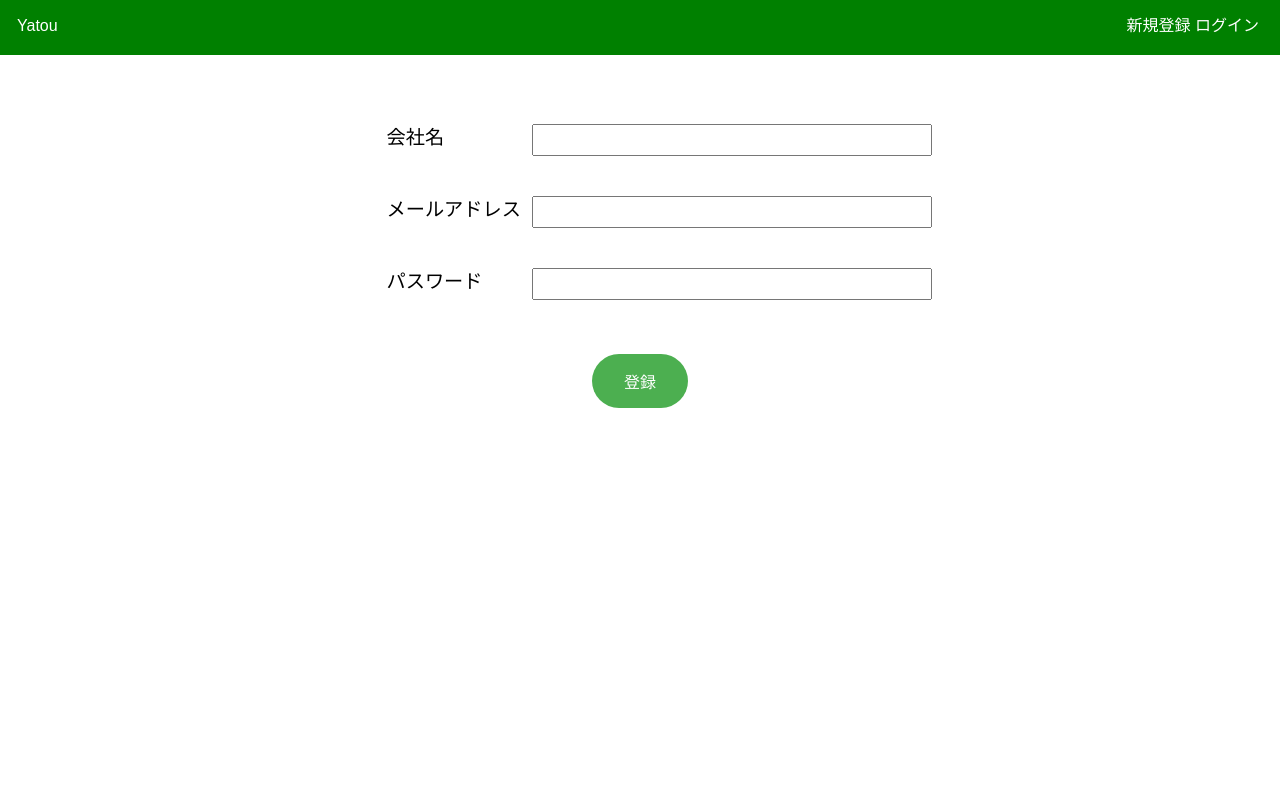
After one commit to keitaroemotion/personal-website-django, a Django app: page /signup in a window 1280 px wide. The commit adds this page. Run offline with Django 3.2, Linux system fonts and the light colour scheme.

Commit message:
creating company signup workflow

```diff
--- /dev/null
+++ b/peer/templates/_header.html
@@ -0,0 +1,5 @@
+<div class="header">
+    <div class="header-title">  Yatou </div> <!-- it should be icon -->
+    <a class="header-signup" href="signup"> 新規登録 </a>
+    <div class="header-signin"> ログイン </div>
+</div>
--- /dev/null
+++ b/peer/templates/signup.html
@@ -0,0 +1,41 @@
+{% load static %}
+<link rel="stylesheet" href="{% static 'css/base.css' %}">
+<!DOCTYPE html>
+<html>
+    <head>
+        <title> MicroTeach </title>
+    </head>
+    <body>
+        {% include '_header.html' %}
+        <div class="caption">
+            <form action="signup_done" method="post">
+                {% csrf_token %}
+                <div class="signup_field">
+                    <div class="field_name"> 会社名 </div>
+                    <input id="company_name"
+                           class="text_field"
+                           type="text"
+                           name="company_name">
+                </div>
+                <div class="signup_field">
+                    <div class="field_name"> メールアドレス </div>
+                    <input id="email"
+                           class="text_field"
+                           type="text"
+                           name="email">
+                </div>
+                <!-- need to encrypt password -->
+                <div class="signup_field">
+                    <div class="field_name"> パスワード </div>
+                    <input id="password"
+                           class="text_field"
+                           type="password"
+                           name="password">
+                </div>
+                <div class="button-body">
+                    <input type="submit" class="button" value="登録">
+                </div>
+            </form>
+        </div>
+    </body>
+</html>
--- a/peer/urls.py
+++ b/peer/urls.py
@@ -2,5 +2,8 @@ from django.urls import path
 from .           import views
 
 urlpatterns = [
-    path('', views.index, name='index'),
+    path('',            views.index,  name='index'),
+    path('signup',      views.signup, name='signup'),
+    path('signup_done', views.signup, name='signup'),
+    path('signin',      views.signin, name='signin'),
 ]
--- a/peer/views.py
+++ b/peer/views.py
@@ -6,3 +6,18 @@ def index(request):
     template = loader.get_template('index.html')
     context = {}
     return HttpResponse(template.render(context, request))
+
+def signup(request):
+    template = loader.get_template('signup.html')
+    context = {}
+    return HttpResponse(template.render(context, request))
+
+def signup_done(request):
+    template = loader.get_template('signup_done.html')
+    context = {}
+    return HttpResponse(template.render(context, request))
+
+def signin(request):
+    template = loader.get_template('signin.html')
+    context = {}
+    return HttpResponse(template.render(context, request))
--- /dev/null
+++ b/static/css/base.css
@@ -0,0 +1,87 @@
+.button-body {
+    padding:          35px 0px;
+    width:            100%;
+    text-align:       center;
+}
+
+.button {
+    margin:           auto;
+    text-align:       center;
+    background-color: #4CAF50;
+    border:           none;
+    color:            white;
+    padding:          15px 32px;
+    text-decoration:  none;
+    font-size:        16px;
+    border-radius:    100px;
+}
+
+.text_field {
+    width:   400px;
+    padding: 0.5em 1em;
+}
+
+.field_name {
+    text-align: left;
+    width: 140px;
+    display: inline-block;
+}
+
+.signup_field {
+    width:      100%;
+    font-size:  0.8em;
+    padding:    1em 1em;
+}
+
+body {
+    margin: 0;
+    font-family: Arial, Helvetica, sans-serif;
+}
+
+.caption2 {
+    padding:    30px 1px;
+    font-size:  2em;
+    color:      red;
+}
+
+.caption3 {
+    font-size:  1em;
+    color:      gray;
+    padding:    30px 1px;
+}
+
+.caption {
+    margin:     auto;
+    text-align: center;
+    padding:    2em;
+    font-size:  1.5em;
+    height:     200px;
+}
+
+.header {
+    background: green;
+    height:     55px;
+}
+
+.header-title {
+    display: inline-block;
+    padding: 17px;
+    color:   white;
+    width:   85%;
+}
+
+.header-signup {
+    display:    inline-block;
+    color:      white;
+    width:      5%;
+    text-align: left;
+    text-decoration:none;
+}
+
+.header-signin {
+    display:    inline-block;
+    color:      white;
+    width:      5%;
+    text-align: left;
+    text-decoration:none;
+}
--- a/sugano/settings.py
+++ b/sugano/settings.py
@@ -11,6 +11,7 @@ https://docs.djangoproject.com/en/3.1/ref/settings/
 """
 
 from pathlib import Path
+import os
 
 # Build paths inside the project like this: BASE_DIR / 'subdir'.
 BASE_DIR = Path(__file__).resolve().parent.parent
@@ -119,3 +120,6 @@ USE_TZ = True
 # https://docs.djangoproject.com/en/3.1/howto/static-files/
 
 STATIC_URL = '/static/'
+STATICFILES_DIRS = [
+    os.path.join(BASE_DIR, 'static'),
+]
--- a/sugano/urls.py
+++ b/sugano/urls.py
@@ -2,6 +2,9 @@ from django.contrib import admin
 from django.urls    import include, path
 
 urlpatterns = [
-    path('peer/', include('peer.urls')),
-    path('admin/', admin.site.urls),
+    path('',            include('peer.urls')),
+    path('signup',      include('peer.urls')),
+    path('signup_done', include('peer.urls')),
+    path('signin',      include('peer.urls')),
+    path('admin/',      admin.site.urls),
 ]
```
Also changed, not shown: peer/models.py (+20 -11 lines), peer/templates/index.html (+19 -12 lines), peer/templates/signup_done.html (added, +14 -0 lines).
